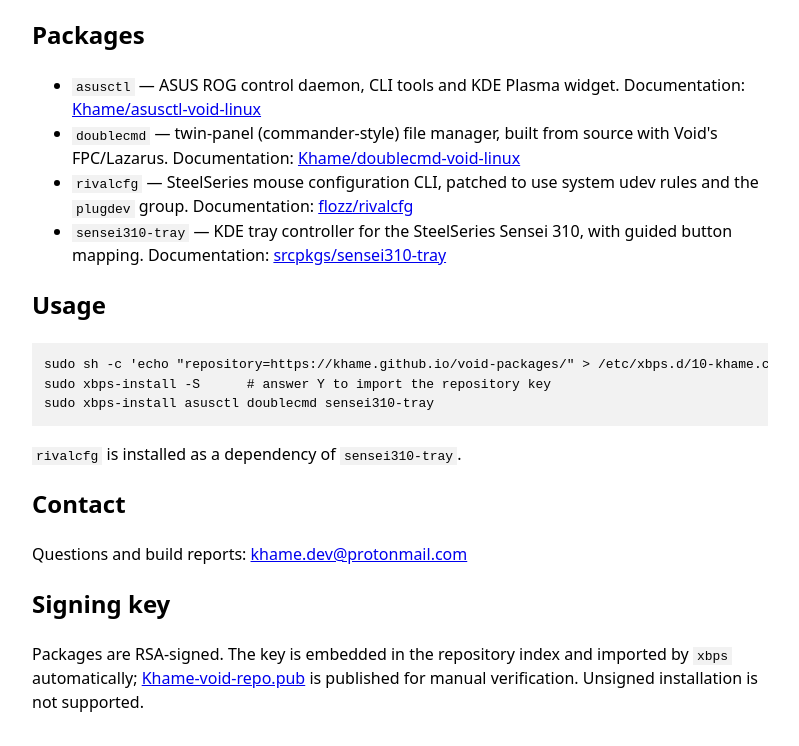
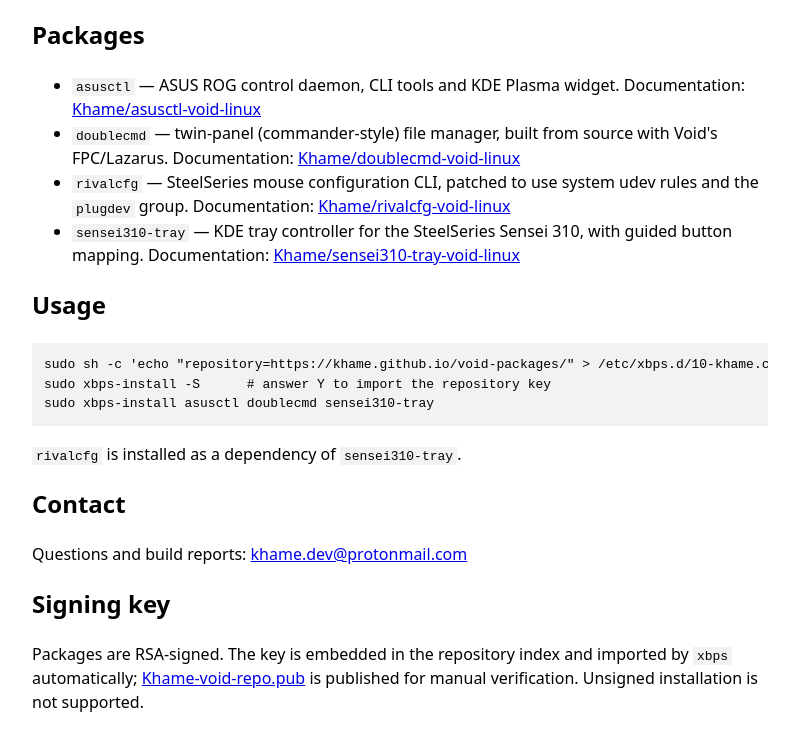
Before and after one commit to Khame/void-packages, a plain HTML site: page docs/index.html in a window 1280 px wide. Shown: the part 129-875 px from the top of the page, without its empty margins (240-1039 px from the left). Drawn offline with Linux system fonts and the light colour scheme.

Commit message:
docs: link the package documentation repositories

```diff
--- a/docs/index.html
+++ b/docs/index.html
@@ -22,9 +22,9 @@
   <li><code>doublecmd</code> — twin-panel (commander-style) file manager, built from source with Void's FPC/Lazarus.
       Documentation: <a href="https://github.com/Khame/doublecmd-void-linux">Khame/doublecmd-void-linux</a></li>
   <li><code>rivalcfg</code> — SteelSeries mouse configuration CLI, patched to use system udev rules and the <code>plugdev</code> group.
-      Documentation: <a href="https://github.com/flozz/rivalcfg">flozz/rivalcfg</a></li>
+      Documentation: <a href="https://github.com/Khame/rivalcfg-void-linux">Khame/rivalcfg-void-linux</a></li>
   <li><code>sensei310-tray</code> — KDE tray controller for the SteelSeries Sensei 310, with guided button mapping.
-      Documentation: <a href="https://github.com/Khame/void-packages/tree/main/srcpkgs/sensei310-tray">srcpkgs/sensei310-tray</a></li>
+      Documentation: <a href="https://github.com/Khame/sensei310-tray-void-linux">Khame/sensei310-tray-void-linux</a></li>
 </ul>
 
 <h2>Usage</h2>
```
